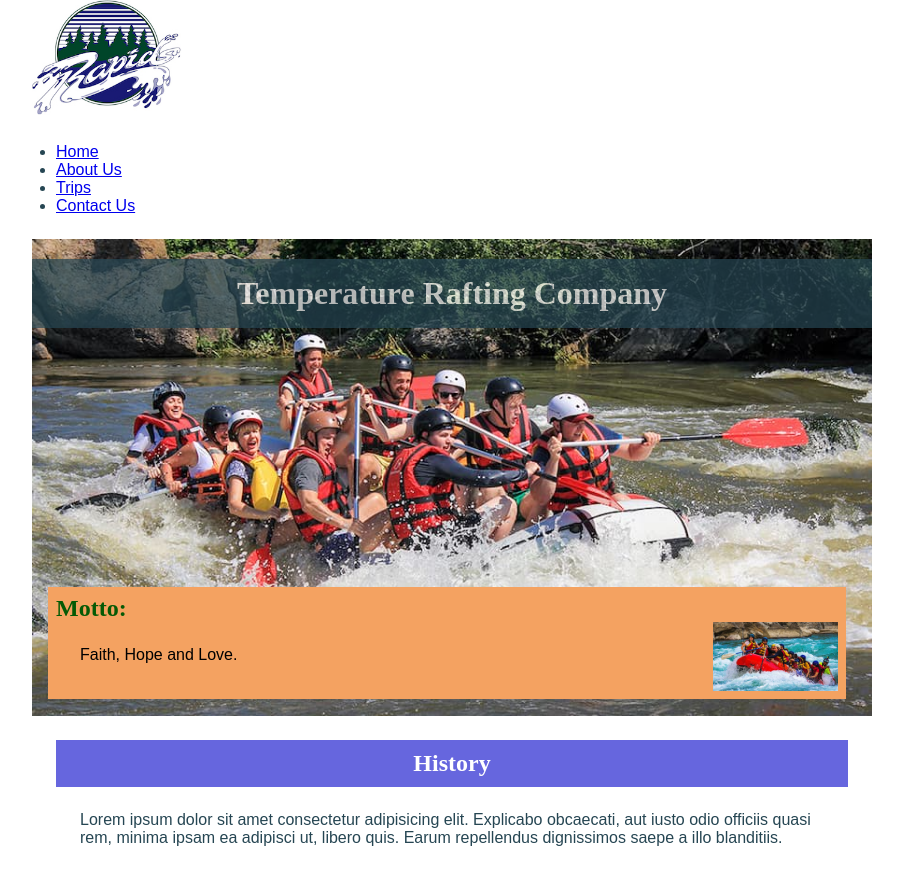
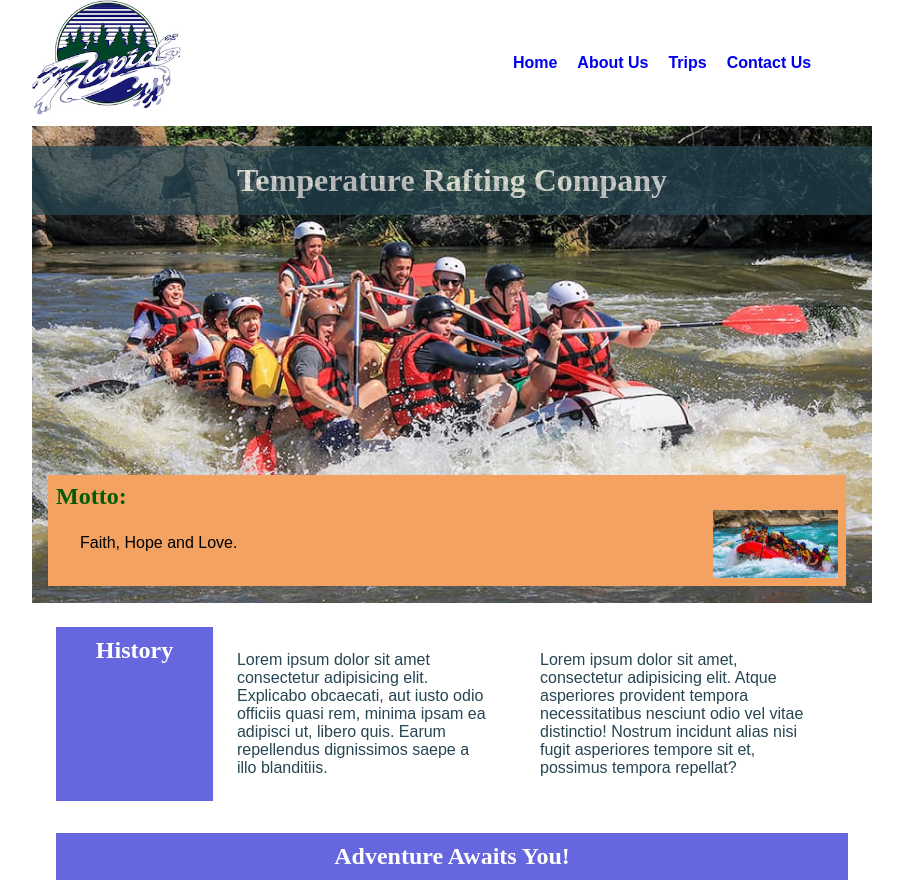
Before and after one commit to KelvinTemperature/wdd130, a plain HTML site: page wwr/about.html in a window 1280 px wide. Shown: the top 891 px of the page, without its empty margins (188-1091 px from the left). Drawn offline with Linux system fonts and the light colour scheme.

Commit message:
code along week 4

```diff
--- a/styles/styles.css
+++ b/styles/styles.css
@@ -1,26 +1,50 @@
+:root {
+    --background-color: darkblue;
+}
+
 * {
     margin: 0;
     padding: 0;
     box-sizing: border-box;
 }
 
-:root {
-    --background-color: darkblue;
+header,
+.grid,
+footer {
+    max-width: 840px;
+    margin: 0 auto;
+}
+
+.grid {
+    display: grid;
+    align-items: center;
+}
+
+main {
+    grid-column: 2/3;
+    margin: 1rem;
 }
 
 nav {
+    display: flex;
+    justify-content: space-evenly;
+    align-items: center;
     background-color: var(--background-color);
     padding: 5px;
 }
 
 nav a {
+    display: block;
+    padding: 0.5rem;
+    text-decoration: none;
+    font-size: 1.2rem;
+    font-weight: 700;
     color: white;
-    display: block;
-    padding: 10px;
 }
 
 h1 {
     color: var(--background-color);
+    border-bottom: 2px solid;
 }
 
 main img {
@@ -34,10 +58,6 @@ main img {
 
 p {
     padding: 0;
-}
-
-main {
-    max-width: 840px;
 }
 
 aside h2 {
@@ -54,6 +74,8 @@ aside {
     font-size: 14px;
     text-align: center;
     position: relative;
+    grid-column: 1/2;
+    grid-row: 1/2;
 }
 
 aside img {
--- a/week04/styles/layout-exercises.css
+++ b/week04/styles/layout-exercises.css
@@ -8,6 +8,11 @@ body {
     margin: 1rem;
     font-family: monospace;
     font-size: 1.2rem;
+}
+
+main {
+    display: flex;
+    flex-direction: column;
 }
 
 div {
@@ -24,17 +29,25 @@ div {
 .flex {
     background-color: #aba;
     /* write declarations here */
+    display: flex;
+    justify-content: center;
+    align-items: center;
 
 }
 
 .grid {
     background-color: #abb;
     /* write declarations here */
+    display: grid;
+    place-items: center;
 
 }
 
 .container2 {
     /* write declarations here */
+    display: grid;
+    grid-template-columns: repeat(3, 1fr);
+    gap: 2rem;
 
 }
 
@@ -45,11 +58,15 @@ div {
 
 .container3 {
     /* write declarations here */
+    display: grid;
+    grid-template-columns: repeat(3, 1fr);
+    gap: 1rem;
 
 }
 
 .columns-3 {
     /* write declaration here */
+    grid-column: span 3;
 
 }
 
--- a/wwr/about.html
+++ b/wwr/about.html
@@ -32,9 +32,11 @@
                 <p>Faith, Hope and Love. </p>
             </article>
         </div>
-        <section>
+        <section class="history">
             <h2>History</h2>
             <p>Lorem ipsum dolor sit amet consectetur adipisicing elit. Explicabo obcaecati, aut iusto odio officiis quasi rem, minima ipsam ea adipisci ut, libero quis. Earum repellendus dignissimos saepe a illo blanditiis.</p>
+            <img src="" alt="">
+            <p>Lorem ipsum dolor sit amet, consectetur adipisicing elit. Atque asperiores provident tempora necessitatibus nesciunt odio vel vitae distinctio! Nostrum incidunt alias nisi fugit asperiores tempore sit et, possimus tempora repellat?</p>
         </section>
         <section>
             <h2> Adventure Awaits You!</h2>
--- a/wwr/styles/rafting.css
+++ b/wwr/styles/rafting.css
@@ -15,6 +15,39 @@
 body {
     font-family: var(--body-font);
     color: var(--accent1-color)
+}
+
+header {
+    display: grid;
+    grid-template-columns: 1fr 1fr;
+}
+
+nav img {
+    width: 35px;
+    height: 35px;
+    margin-top: 0;
+}
+
+ul {
+    display: flex;
+    flex-direction: row;
+    justify-content: center;
+    align-items: center;
+    padding: 20px;
+}
+
+ul li {
+    text-decoration: none;
+    display: block;
+    /* border: 1px solid black; */
+    font-size: 1rem;
+    font-weight: 700;
+    padding: 10px;
+    color: navy;
+}
+
+li a {
+    text-decoration: none;
 }
 
 header img {
@@ -42,6 +75,13 @@ article {
     margin: 16px;
     padding: 8px;
 }
+
+.history {
+    display: flex;
+    flex-direction: row;
+}
+
+.history h2 {}
 
 .socialmedia a {
     text-decoration: none;
@@ -96,9 +136,3 @@ footer {
     text-align: center;
     margin-top: 70px;
 }
-
-nav img {
-    width: 35px;
-    height: 35px;
-    margin-top: 0;
-}
```
Also changed, not shown: index.html (+3 -1 lines).
